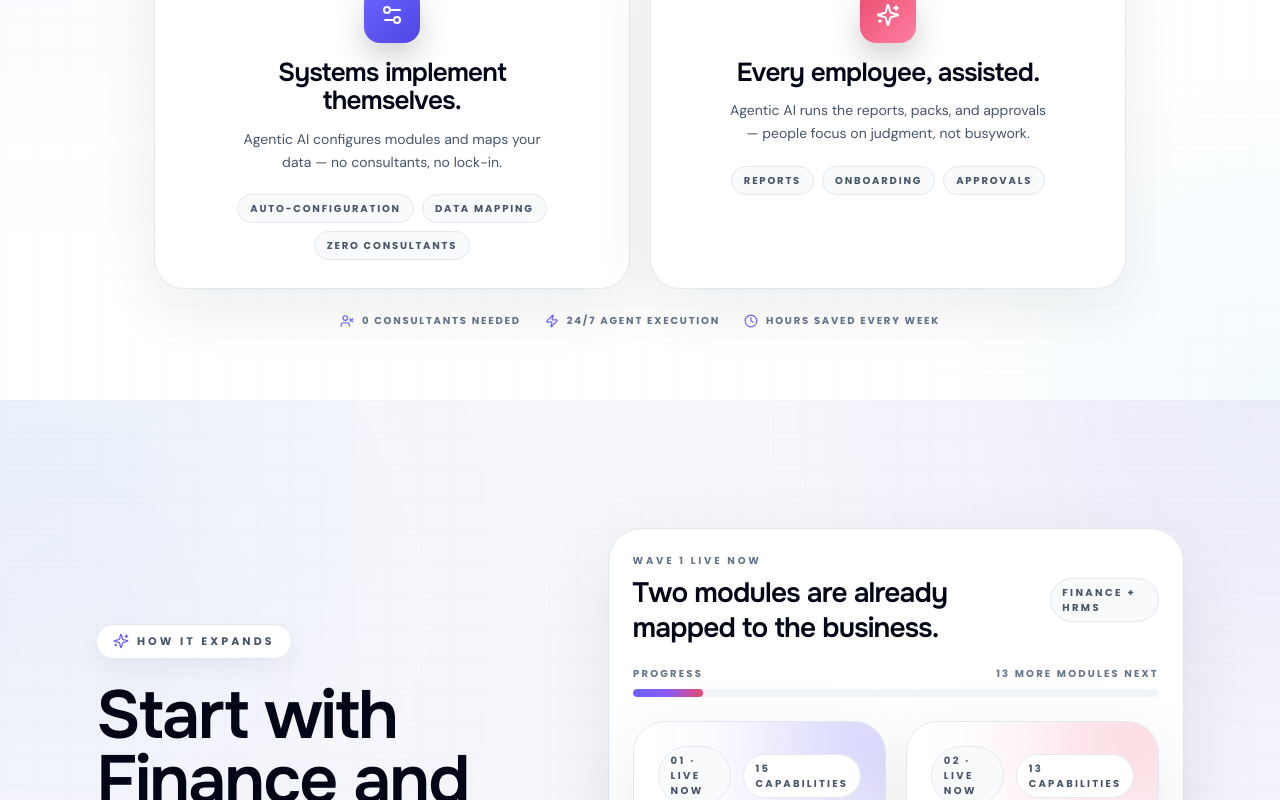
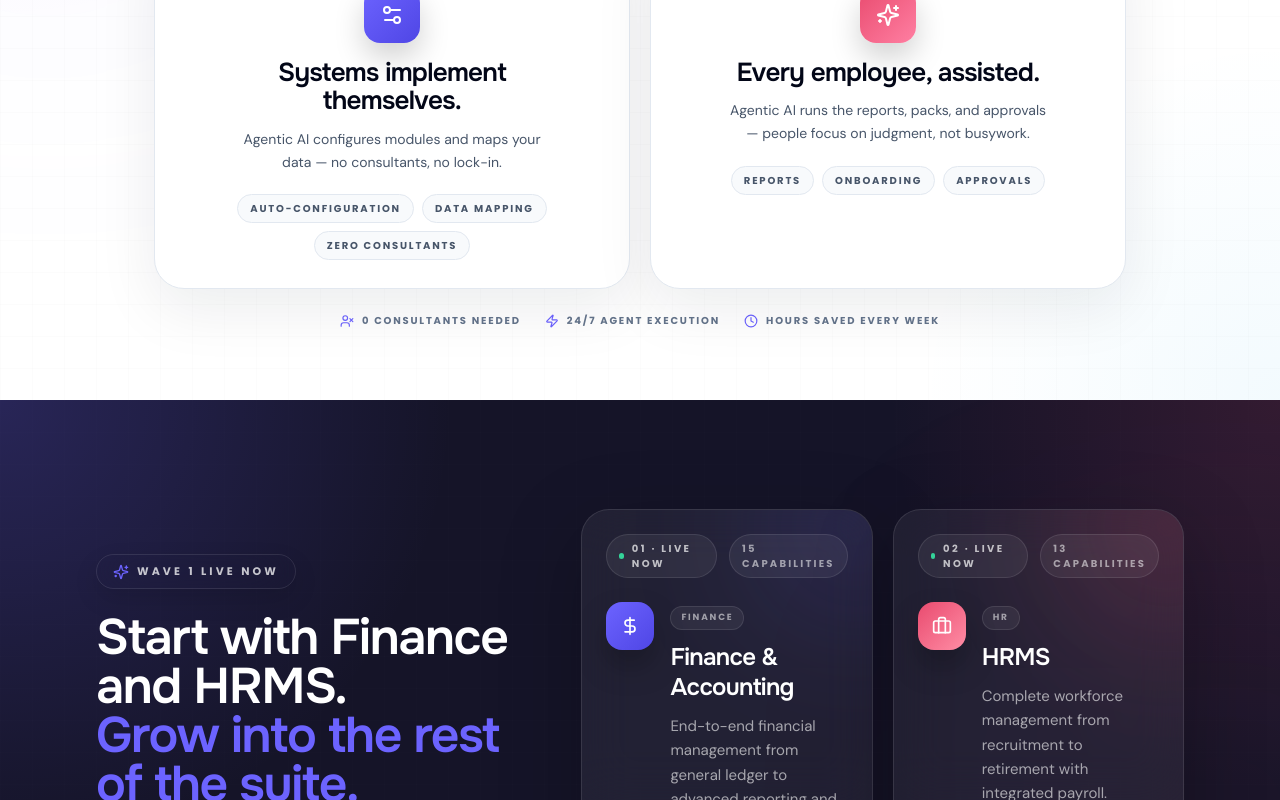
Before and after one commit to asadknow-hub/marketingwebsite, a Next.js app: page / in a window 1280 px wide. Shown: the part 2000-2800 px from the top of the page. Built offline with nearby package versions, Linux system fonts and the light colour scheme; a web font is replaced by a local one.

Commit message:
Modules section: split into dark live-modules + light roadmap, each fit one screen

```diff
--- a/components/templates/finance-management-landing-page-finsyc/homepage-redesign/modules.tsx
+++ b/components/templates/finance-management-landing-page-finsyc/homepage-redesign/modules.tsx
@@ -1,9 +1,8 @@
 "use client";
 
 import { motion } from "framer-motion";
-import { ArrowUpRight, Sparkles, type LucideIcon } from "lucide-react";
+import { Sparkles, type LucideIcon } from "lucide-react";
 import { featureModules } from "@/lib/data/featureModules";
-import { useGetInTouchModal } from "@/components/site/GetInTouchModal";
 
 interface SpotlightModule {
   id: string;
@@ -13,6 +12,7 @@ interface SpotlightModule {
   featureNames: string[];
   featureCount: number;
   accent: string;
+  glow: string;
   tag: string;
 }
 
@@ -26,6 +26,7 @@ const spotlightModules: SpotlightModule[] = spotlightSource.map((module, index)
   featureNames: module.features.slice(0, 4).map((feature) => feature.name),
   featureCount: module.features.length,
   accent: index === 0 ? "from-[#6C63FF] to-[#4F46E5]" : "from-[#E94B6F] to-[#FF8DA5]",
+  glow: index === 0 ? "bg-[#6C63FF]" : "bg-[#E94B6F]",
   tag: index === 0 ? "Finance" : "HR",
 }));
 
@@ -36,8 +37,9 @@ const nextModuleNames = featureModules
 const totalModules = featureModules.length;
 const liveCount = spotlightModules.length;
 const remainingModules = totalModules - liveCount;
+const progressPercent = Math.round((liveCount / totalModules) * 100);
 
-function ModuleCard({ module, index }: { module: SpotlightModule; index: number }) {
+function LiveModuleCard({ module, index }: { module: SpotlightModule; index: number }) {
   const Icon = module.icon;
 
   return (
@@ -46,41 +48,43 @@ function ModuleCard({ module, index }: { module: SpotlightModule; index: number
       whileInView={{ opacity: 1, y: 0 }}
       viewport={{ once: true }}
       transition={{ duration: 0.68, delay: 0.08 * index, ease: [0.21, 0.47, 0.32, 0.98] as const }}
-      className="relative overflow-hidden rounded-[32px] border border-slate-200 bg-white p-5 sm:p-6 shadow-[0_24px_80px_rgba(15,23,42,0.08)] backdrop-blur-2xl"
+      className="relative overflow-hidden rounded-[28px] border border-white/10 bg-white/[0.06] p-6 shadow-[0_24px_80px_rgba(0,0,0,0.25)] backdrop-blur-xl"
     >
-      <div className={"absolute -right-20 -top-20 h-48 w-48 rounded-full blur-3xl opacity-30 bg-gradient-to-br " + module.accent} />
+      <div className={"absolute -right-16 -top-16 h-40 w-40 rounded-full blur-[80px] opacity-25 " + module.glow} />
+
       <div className="relative z-10">
         <div className="flex items-center justify-between gap-3">
-          <span className="inline-flex items-center gap-2 rounded-full border border-slate-200 bg-slate-50 px-3 py-1.5 font-poppins text-[10px] font-bold uppercase tracking-[0.24em] text-slate-600">
-            {String(index + 1).padStart(2, "0")} · live now
+          <span className="inline-flex items-center gap-2 rounded-full border border-white/10 bg-white/[0.06] px-3 py-1.5 font-poppins text-[10px] font-bold uppercase tracking-[0.24em] text-white/70">
+            <span className="h-1.5 w-1.5 rounded-full bg-emerald-400" />
+            0{index + 1} · live now
           </span>
-          <span className="rounded-full border border-slate-200 bg-white px-3 py-1.5 font-poppins text-[10px] font-bold uppercase tracking-[0.22em] text-slate-600">
+          <span className="rounded-full border border-white/10 bg-white/[0.06] px-3 py-1.5 font-poppins text-[10px] font-bold uppercase tracking-[0.22em] text-white/55">
             {module.featureCount} capabilities
           </span>
         </div>
 
-        <div className="mt-5 flex items-start gap-4">
-          <div className={"flex h-12 w-12 shrink-0 items-center justify-center rounded-2xl bg-gradient-to-br text-white shadow-[0_16px_30px_rgba(0,0,0,0.2)] " + module.accent}>
+        <div className="mt-6 flex items-start gap-4">
+          <div className={"flex h-12 w-12 shrink-0 items-center justify-center rounded-2xl bg-gradient-to-br text-white shadow-[0_16px_30px_rgba(0,0,0,0.25)] " + module.accent}>
             <Icon className="h-5 w-5" />
           </div>
           <div className="min-w-0 flex-1">
-            <div className="inline-flex items-center rounded-full border border-slate-200 bg-slate-50 px-2.5 py-1 font-poppins text-[9px] font-bold uppercase tracking-[0.2em] text-slate-500">
+            <div className="inline-flex items-center rounded-full border border-white/10 bg-white/[0.06] px-2.5 py-1 font-poppins text-[9px] font-bold uppercase tracking-[0.2em] text-white/55">
               {module.tag}
             </div>
-            <h3 className="mt-3 font-onest text-[22px] font-semibold leading-tight tracking-[-0.8px] text-slate-950 sm:text-[24px]">
+            <h3 className="mt-3 font-onest text-[22px] font-semibold leading-tight tracking-[-0.7px] text-white sm:text-[24px]">
               {module.name}
             </h3>
-            <p className="mt-3 font-['DM_Sans'] text-[14px] leading-relaxed text-slate-600 sm:text-[15px]">
+            <p className="mt-3 font-['DM_Sans'] text-[14px] leading-relaxed text-white/60 sm:text-[15px]">
               {module.description}
             </p>
           </div>
         </div>
 
-        <div className="mt-5 grid gap-2">
+        <div className="mt-6 grid gap-2">
           {module.featureNames.map((feature) => (
             <div
               key={feature}
-              className="rounded-[18px] border border-slate-200 bg-slate-50 px-3 py-3 font-['DM_Sans'] text-[13px] leading-relaxed text-slate-700"
+              className="rounded-[16px] border border-white/10 bg-white/[0.04] px-4 py-3 font-['DM_Sans'] text-[13px] text-white/75"
             >
               {feature}
             </div>
@@ -91,47 +95,46 @@ function ModuleCard({ module, index }: { module: SpotlightModule; index: number
   );
 }
 
-function StatChip({ label, value }: { label: string; value: string }) {
+function Metric({ value, label }: { value: string; label: string }) {
   return (
-    <div className="rounded-[22px] border border-slate-200 bg-white p-4 shadow-[0_12px_30px_rgba(15,23,42,0.05)] backdrop-blur-xl">
-      <p className="font-poppins text-[10px] font-bold uppercase tracking-[0.24em] text-slate-500">
+    <div className="flex items-center gap-3">
+      <span className="font-onest text-[30px] font-semibold tracking-[-1px] text-white sm:text-[32px]">{value}</span>
+      <span className="max-w-[64px] font-poppins text-[10px] font-bold uppercase leading-[1.2] tracking-[0.14em] text-white/50">
         {label}
-      </p>
-      <p className="mt-2 font-onest text-[18px] font-semibold leading-tight tracking-[-0.5px] text-slate-950">
-        {value}
-      </p>
+      </span>
     </div>
   );
 }
 
 export default function ModulesRedesign({ className }: { className?: string }) {
-  const { openGetInTouch } = useGetInTouchModal();
-
   return (
+    <>
       <section
         id="modules"
-      className={"relative w-full overflow-hidden bg-[#F6F7FB] py-20 sm:py-24 lg:py-32 " + (className || "")}
+        className={"relative flex w-full items-center overflow-hidden bg-[#151428] py-14 sm:py-16 lg:min-h-screen lg:py-16 " + (className || "")}
       >
         <div className="pointer-events-none absolute inset-0">
-        <div className="absolute inset-0 bg-[radial-gradient(circle_at_top_right,rgba(108,99,255,0.08),transparent_28%),radial-gradient(circle_at_bottom_left,rgba(233,75,111,0.06),transparent_26%),radial-gradient(circle_at_top_left,rgba(14,165,233,0.05),transparent_24%)]" />
-        <div className="absolute inset-0 bg-[linear-gradient(rgba(15,23,42,0.04)_1px,transparent_1px),linear-gradient(90deg,rgba(15,23,42,0.04)_1px,transparent_1px)] bg-[size:32px_32px] opacity-30" />
-        <div className="absolute -left-20 top-16 h-72 w-72 rounded-full bg-[#6C63FF]/10 blur-[150px]" />
-        <div className="absolute right-[-120px] top-36 h-80 w-80 rounded-full bg-[#E94B6F]/8 blur-[160px]" />
+          <div className="absolute inset-0 bg-[radial-gradient(circle_at_top_left,rgba(108,99,255,0.22),transparent_30%),radial-gradient(circle_at_top_right,rgba(233,75,111,0.14),transparent_26%),radial-gradient(circle_at_bottom_left,rgba(14,165,233,0.10),transparent_24%)]" />
+          <div className="absolute inset-0 bg-[linear-gradient(rgba(255,255,255,0.03)_1px,transparent_1px),linear-gradient(90deg,rgba(255,255,255,0.03)_1px,transparent_1px)] bg-[size:32px_32px] opacity-25" />
+          <div className="absolute -left-24 top-10 h-72 w-72 rounded-full bg-[#6C63FF]/16 blur-[160px]" />
+          <div className="absolute right-[-100px] top-1/3 h-80 w-80 rounded-full bg-[#E94B6F]/10 blur-[160px]" />
+          <div className="absolute bottom-[-100px] left-1/3 h-72 w-72 rounded-full bg-[#0EA5E9]/8 blur-[160px]" />
         </div>
 
-      <div className="relative z-10 mx-auto max-w-[1440px] px-4 sm:px-6 lg:px-[96px]">
-        <div className="grid gap-10 lg:grid-cols-[0.9fr_1.1fr] lg:items-start">
-          <div className="max-w-[620px] lg:sticky lg:top-24 self-start">
+        <div className="relative z-10 mx-auto w-full max-w-[1440px] px-4 sm:px-6 lg:px-[96px]">
+          <div className="mx-auto max-w-[1240px]">
+            <div className="grid gap-10 lg:grid-cols-[0.85fr_1.15fr] lg:items-center">
+              <div className="max-w-[560px]">
                 <motion.div
                   initial={{ opacity: 0, y: 16 }}
                   whileInView={{ opacity: 1, y: 0 }}
                   viewport={{ once: true }}
                   transition={{ duration: 0.6, ease: "easeOut" as const }}
-              className="inline-flex items-center gap-2 rounded-full border border-slate-200 bg-white px-4 py-2 shadow-[0_10px_24px_rgba(15,23,42,0.05)] backdrop-blur-xl"
+                  className="inline-flex items-center gap-2 rounded-full border border-white/10 bg-white/8 px-4 py-2 shadow-[0_10px_24px_rgba(0,0,0,0.12)] backdrop-blur-xl"
                 >
                   <Sparkles className="h-4 w-4 text-[#6C63FF]" />
-              <span className="font-poppins text-[10px] sm:text-[11px] font-bold uppercase tracking-[0.28em] text-slate-600">
-                How it expands
+                  <span className="font-poppins text-[10px] sm:text-[11px] font-bold uppercase tracking-[0.28em] text-white/75">
+                    Wave 1 live now
                   </span>
                 </motion.div>
 
@@ -140,7 +143,7 @@ export default function ModulesRedesign({ className }: { className?: string }) {
                   whileInView={{ opacity: 1, y: 0 }}
                   viewport={{ once: true }}
                   transition={{ duration: 0.7, delay: 0.08, ease: "easeOut" as const }}
-              className="mt-6 max-w-[720px] font-onest text-[38px] font-semibold leading-[0.96] tracking-[-2px] text-slate-950 sm:text-[54px] lg:text-[68px]"
+                  className="mt-6 font-onest text-[34px] font-semibold leading-[0.98] tracking-[-1.4px] text-white sm:text-[46px] lg:text-[50px]"
                 >
                   Start with Finance and HRMS.
                   <span className="block text-[#6C63FF]">Grow into the rest of the suite.</span>
@@ -151,120 +154,141 @@ export default function ModulesRedesign({ className }: { className?: string }) {
                   whileInView={{ opacity: 1, y: 0 }}
                   viewport={{ once: true }}
                   transition={{ duration: 0.7, delay: 0.14, ease: "easeOut" as const }}
-              className="mt-5 max-w-[620px] font-['DM_Sans'] text-[17px] leading-[1.78] text-slate-600 sm:text-[18px]"
+                  className="mt-5 max-w-[520px] font-['DM_Sans'] text-[16px] leading-[1.7] text-white/60"
                 >
-              These two live modules anchor the first rollout, while the remaining 13 modules sit behind the same
-              orchestration layer and approval model.
+                  Two live modules anchor the first rollout. The remaining {remainingModules} modules sit behind the same orchestration layer and approval model.
                 </motion.p>
 
-            <div className="mt-8 grid gap-3 sm:grid-cols-3">
-              <StatChip label="Live now" value={`${liveCount} modules`} />
-              <StatChip label="Queued next" value={`${remainingModules} modules`} />
-              <StatChip label="Suite total" value={`${totalModules} modules`} />
-            </div>
+                <motion.div
+                  initial={{ opacity: 0, y: 16 }}
+                  whileInView={{ opacity: 1, y: 0 }}
+                  viewport={{ once: true }}
+                  transition={{ duration: 0.7, delay: 0.2, ease: "easeOut" as const }}
+                  className="mt-8 flex flex-wrap items-center gap-5"
+                >
+                  <Metric value={String(liveCount)} label="Live modules" />
+                  <div className="h-8 w-px bg-white/10" />
+                  <Metric value={String(remainingModules)} label="Modules queued" />
+                  <div className="h-8 w-px bg-white/10 hidden sm:block" />
+                  <Metric value={String(totalModules)} label="Suite total" />
+                </motion.div>
 
                 <motion.div
-              initial={{ opacity: 0, y: 18 }}
+                  initial={{ opacity: 0, y: 16 }}
                   whileInView={{ opacity: 1, y: 0 }}
                   viewport={{ once: true }}
-              transition={{ duration: 0.6, delay: 0.2, ease: "easeOut" as const }}
-              className="mt-8 flex flex-wrap items-center gap-3"
+                  transition={{ duration: 0.7, delay: 0.26, ease: "easeOut" as const }}
+                  className="mt-6"
                 >
-              <button
-                type="button"
-                onClick={openGetInTouch}
-                className="inline-flex items-center gap-3 rounded-full bg-[#6C63FF] px-5 py-3 font-poppins text-[14px] font-bold text-white shadow-[0_18px_40px_rgba(108,99,255,0.24)] transition-colors hover:bg-[#5B55F6]"
-              >
-                Talk to Nexus Agent
-                <span className="flex h-9 w-9 items-center justify-center rounded-full bg-white text-[#15122E]">
-                  <ArrowUpRight className="h-4 w-4" />
-                </span>
-              </button>
-
-              <a
-                href="#pricing"
-                className="inline-flex items-center gap-2 rounded-full border border-slate-200 bg-white px-5 py-3 font-poppins text-[14px] font-bold text-slate-700 shadow-[0_10px_24px_rgba(15,23,42,0.05)] backdrop-blur-xl transition-colors hover:bg-slate-50 hover:text-slate-950"
-              >
-                See pricing
-              </a>
-            </motion.div>
+                  <div className="mb-2 flex items-center justify-between gap-4 font-poppins text-[10px] font-bold uppercase tracking-[0.22em] text-white/50">
+                    <span>Wave 1 progress</span>
+                    <span>{progressPercent}%</span>
                   </div>
-
-          <div className="space-y-5">
-            <motion.div
-              initial={{ opacity: 0, y: 24, scale: 0.98 }}
-              whileInView={{ opacity: 1, y: 0, scale: 1 }}
-              viewport={{ once: true }}
-              transition={{ duration: 0.8, ease: [0.21, 0.47, 0.32, 0.98] as const }}
-              className="rounded-[34px] border border-slate-200 bg-white p-5 sm:p-6 shadow-[0_24px_80px_rgba(15,23,42,0.08)] backdrop-blur-2xl"
-            >
-              <div className="flex flex-col gap-4 sm:flex-row sm:items-center sm:justify-between">
-                <div>
-                  <p className="font-poppins text-[10px] font-bold uppercase tracking-[0.28em] text-slate-500">
-                    Wave 1 live now
-                  </p>
-                  <h3 className="mt-2 max-w-[560px] font-onest text-[24px] font-semibold leading-tight tracking-[-0.8px] text-slate-950 sm:text-[28px]">
-                    Two modules are already mapped to the business.
-                  </h3>
-                </div>
-                <div className="rounded-full border border-slate-200 bg-slate-50 px-3 py-1.5 font-poppins text-[10px] font-bold uppercase tracking-[0.24em] text-slate-600">
-                  Finance + HRMS
-                </div>
-              </div>
-
-              <div className="mt-5">
-                <div className="mb-2 flex items-center justify-between gap-4 font-poppins text-[10px] font-bold uppercase tracking-[0.22em] text-slate-500">
-                  <span>Progress</span>
-                  <span>{remainingModules} more modules next</span>
-                </div>
-                <div className="h-2 overflow-hidden rounded-full bg-slate-100">
+                  <div className="h-2 overflow-hidden rounded-full bg-white/10">
                     <div
                       className="h-full rounded-full bg-gradient-to-r from-[#6C63FF] via-[#8B5CF6] to-[#E94B6F]"
                       style={{ width: `${(liveCount / totalModules) * 100}%` }}
                     />
                   </div>
+                </motion.div>
               </div>
 
-              <div className="mt-6 grid gap-5 lg:grid-cols-2">
+              <div className="grid gap-5 sm:grid-cols-2">
                 {spotlightModules.map((module, index) => (
-                  <ModuleCard key={module.id} module={module} index={index} />
+                  <LiveModuleCard key={module.id} module={module} index={index} />
                 ))}
               </div>
+            </div>
+          </div>
+        </div>
+      </section>
+
+      <section
+        id="roadmap"
+        className="relative flex w-full items-center overflow-hidden bg-[#F6F7FB] py-14 sm:py-16 lg:min-h-screen lg:py-16"
+      >
+        <div className="pointer-events-none absolute inset-0">
+          <div className="absolute inset-0 bg-[radial-gradient(circle_at_top_right,rgba(108,99,255,0.08),transparent_28%),radial-gradient(circle_at_bottom_left,rgba(233,75,111,0.06),transparent_26%)]" />
+          <div className="absolute inset-0 bg-[linear-gradient(rgba(15,23,42,0.04)_1px,transparent_1px),linear-gradient(90deg,rgba(15,23,42,0.04)_1px,transparent_1px)] bg-[size:32px_32px] opacity-30" />
+        </div>
+
+        <div className="relative z-10 mx-auto w-full max-w-[1440px] px-4 sm:px-6 lg:px-[96px]">
+          <div className="mx-auto max-w-[1100px] text-center">
+            <motion.div
+              initial={{ opacity: 0, y: 16 }}
+              whileInView={{ opacity: 1, y: 0 }}
+              viewport={{ once: true }}
+              transition={{ duration: 0.6, ease: "easeOut" as const }}
+              className="inline-flex items-center gap-2 rounded-full border border-slate-200 bg-white px-4 py-2 shadow-[0_10px_24px_rgba(15,23,42,0.05)]"
+            >
+              <Sparkles className="h-4 w-4 text-[#6C63FF]" />
+              <span className="font-poppins text-[10px] sm:text-[11px] font-bold uppercase tracking-[0.28em] text-slate-600">
+                What comes next
+              </span>
             </motion.div>
+
+            <motion.h2
+              initial={{ opacity: 0, y: 20 }}
+              whileInView={{ opacity: 1, y: 0 }}
+              viewport={{ once: true }}
+              transition={{ duration: 0.7, delay: 0.08, ease: "easeOut" as const }}
+              className="mt-6 font-onest text-[34px] font-semibold leading-[0.98] tracking-[-1.4px] text-slate-950 sm:text-[46px] lg:text-[50px]"
+            >
+              One suite, one control plane.
+              <span className="block text-[#6C63FF]">Rolling out in waves.</span>
+            </motion.h2>
+
+            <motion.p
+              initial={{ opacity: 0, y: 16 }}
+              whileInView={{ opacity: 1, y: 0 }}
+              viewport={{ once: true }}
+              transition={{ duration: 0.7, delay: 0.14, ease: "easeOut" as const }}
+              className="mx-auto mt-5 max-w-[620px] font-['DM_Sans'] text-[16px] leading-[1.7] text-slate-600"
+            >
+              Every module shares the same agentic orchestration and approval model, so expansion stays consistent as the business grows.
+            </motion.p>
 
             <motion.div
               initial={{ opacity: 0, y: 20 }}
               whileInView={{ opacity: 1, y: 0 }}
               viewport={{ once: true }}
-              transition={{ duration: 0.65, delay: 0.16, ease: "easeOut" as const }}
-              className="rounded-[30px] border border-slate-200 bg-white p-5 sm:p-6 backdrop-blur-xl"
+              transition={{ duration: 0.7, delay: 0.2, ease: "easeOut" as const }}
+              className="mt-10 flex flex-wrap items-center justify-center gap-3"
             >
-              <div className="flex flex-col gap-4 sm:flex-row sm:items-center sm:justify-between">
-                <div>
-                  <p className="font-poppins text-[10px] font-bold uppercase tracking-[0.26em] text-slate-500">
-                    What comes next
-                  </p>
-                  <p className="mt-2 max-w-[560px] font-['DM_Sans'] text-[14px] leading-relaxed text-slate-600 sm:text-[15px]">
-                    The remaining modules already sit behind the same control plane, so expansion stays consistent as
-                    the business grows.
-                  </p>
-                </div>
-
-                <div className="flex flex-wrap gap-2">
-                  {nextModuleNames.map((name) => (
-                    <span
+              {nextModuleNames.map((name, i) => (
+                <motion.div
                   key={name}
-                      className="rounded-full border border-slate-200 bg-slate-50 px-3 py-2 font-poppins text-[10px] font-bold uppercase tracking-[0.2em] text-slate-600"
+                  initial={{ opacity: 0, scale: 0.95 }}
+                  whileInView={{ opacity: 1, scale: 1 }}
+                  viewport={{ once: true }}
+                  transition={{ duration: 0.35, delay: 0.24 + i * 0.04, ease: "easeOut" as const }}
+                  className="rounded-full border border-slate-200 bg-white px-5 py-3 font-poppins text-[11px] font-bold uppercase tracking-[0.18em] text-slate-700 shadow-[0_8px_24px_rgba(15,23,42,0.05)]"
                 >
                   {name}
+                </motion.div>
+              ))}
+            </motion.div>
+
+            <motion.div
+              initial={{ opacity: 0, y: 16 }}
+              whileInView={{ opacity: 1, y: 0 }}
+              viewport={{ once: true }}
+              transition={{ duration: 0.7, delay: 0.35, ease: "easeOut" as const }}
+              className="mx-auto mt-10 flex max-w-[680px] flex-col items-center gap-3 rounded-[24px] border border-slate-200 bg-white p-5 shadow-[0_12px_30px_rgba(15,23,42,0.05)] sm:flex-row sm:justify-center"
+            >
+              <span className="inline-flex items-center gap-2 rounded-full bg-[#6C63FF]/8 px-3 py-1.5">
+                <span className="h-2 w-2 rounded-full bg-[#6C63FF]" />
+                <span className="font-poppins text-[10px] font-bold uppercase tracking-[0.24em] text-[#6C63FF]">
+                  Wave 2 & 3
                 </span>
-                  ))}
-                </div>
-              </div>
+              </span>
+              <span className="font-['DM_Sans'] text-[14px] leading-relaxed text-slate-600 sm:text-[15px]">
+                Same agent brain. New modules unlocked on demand.
+              </span>
             </motion.div>
           </div>
         </div>
-      </div>
       </section>
+    </>
   );
 }
```
Lines whose indentation alone changed are shown as unchanged.
